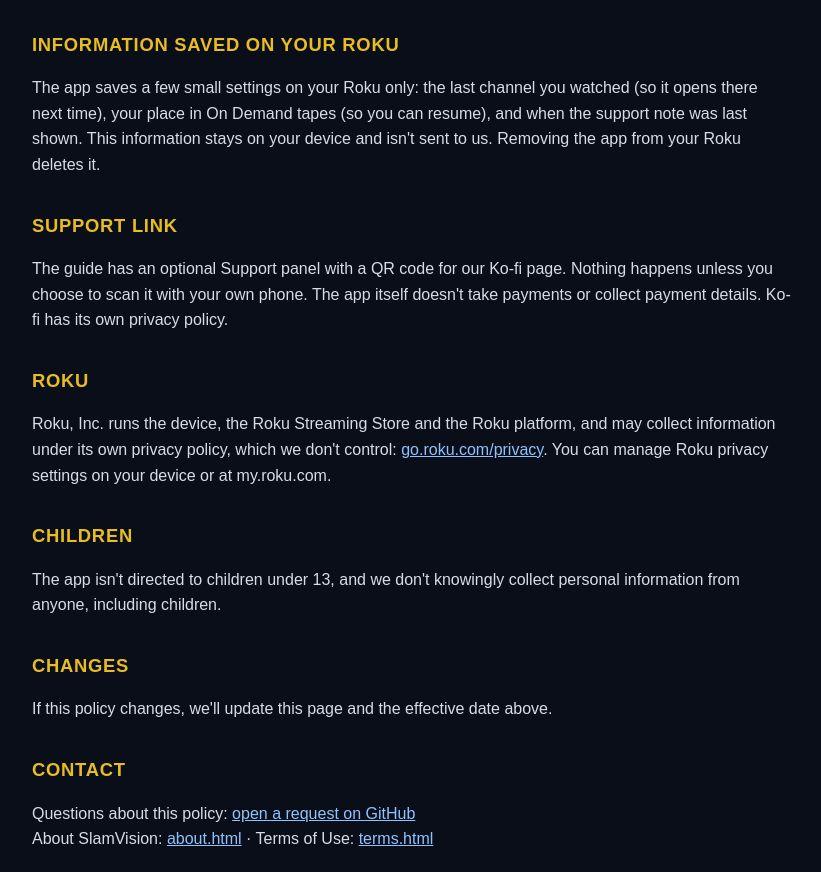
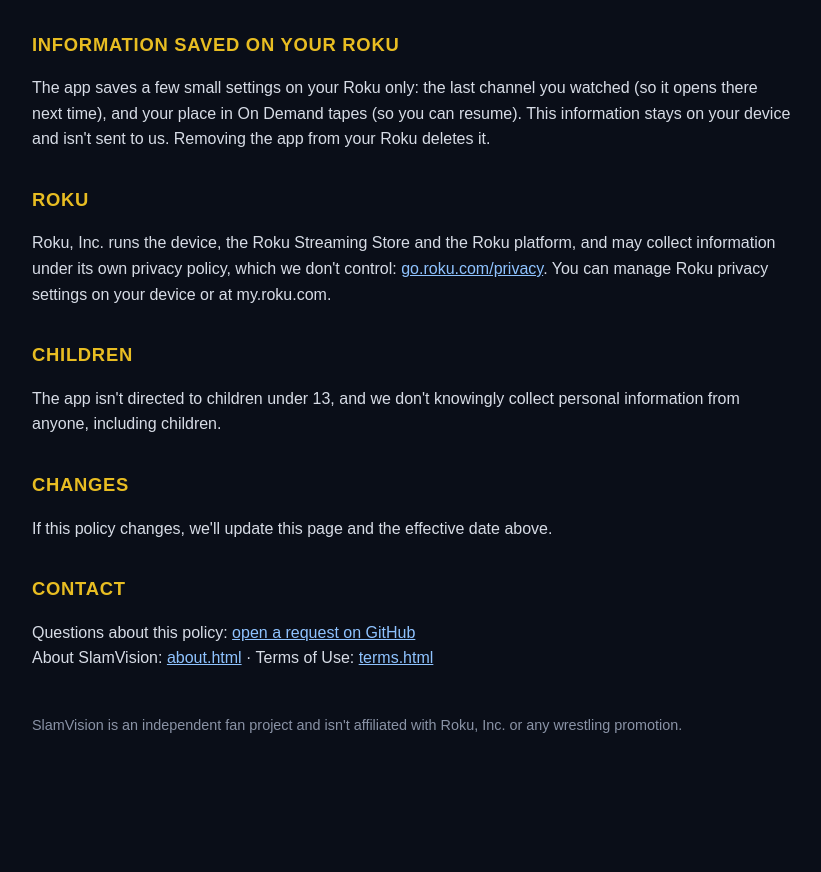
Before and after one commit to jhatren927-ai/slamvision-iptv, a plain HTML site: page static/site/privacy.html in a window 1280 px wide. Shown: the part 832-1704 px from the top of the page, without its empty margins (228-1049 px from the left). After the commit the page ends 1609 px from the top, so only its background shows below. Drawn offline with Linux system fonts and the light colour scheme.

Commit message:
Remove Ko-fi mentions from the privacy and about pages.

```diff
--- a/static/site/privacy.html
+++ b/static/site/privacy.html
@@ -35,10 +35,7 @@
 </ul>
 
 <h2>Information saved on your Roku</h2>
-<p>The app saves a few small settings on your Roku only: the last channel you watched (so it opens there next time), your place in On Demand tapes (so you can resume), and when the support note was last shown. This information stays on your device and isn't sent to us. Removing the app from your Roku deletes it.</p>
-
-<h2>Support link</h2>
-<p>The guide has an optional Support panel with a QR code for our Ko-fi page. Nothing happens unless you choose to scan it with your own phone. The app itself doesn't take payments or collect payment details. Ko-fi has its own privacy policy.</p>
+<p>The app saves a few small settings on your Roku only: the last channel you watched (so it opens there next time), and your place in On Demand tapes (so you can resume). This information stays on your device and isn't sent to us. Removing the app from your Roku deletes it.</p>
 
 <h2>Roku</h2>
 <p>Roku, Inc. runs the device, the Roku Streaming Store and the Roku platform, and may collect information under its own privacy policy, which we don't control: <a href="https://go.roku.com/privacy">go.roku.com/privacy</a>. You can manage Roku privacy settings on your device or at my.roku.com.</p>
```
Also changed, not shown: static/site/about.html (+0 -3 lines).
